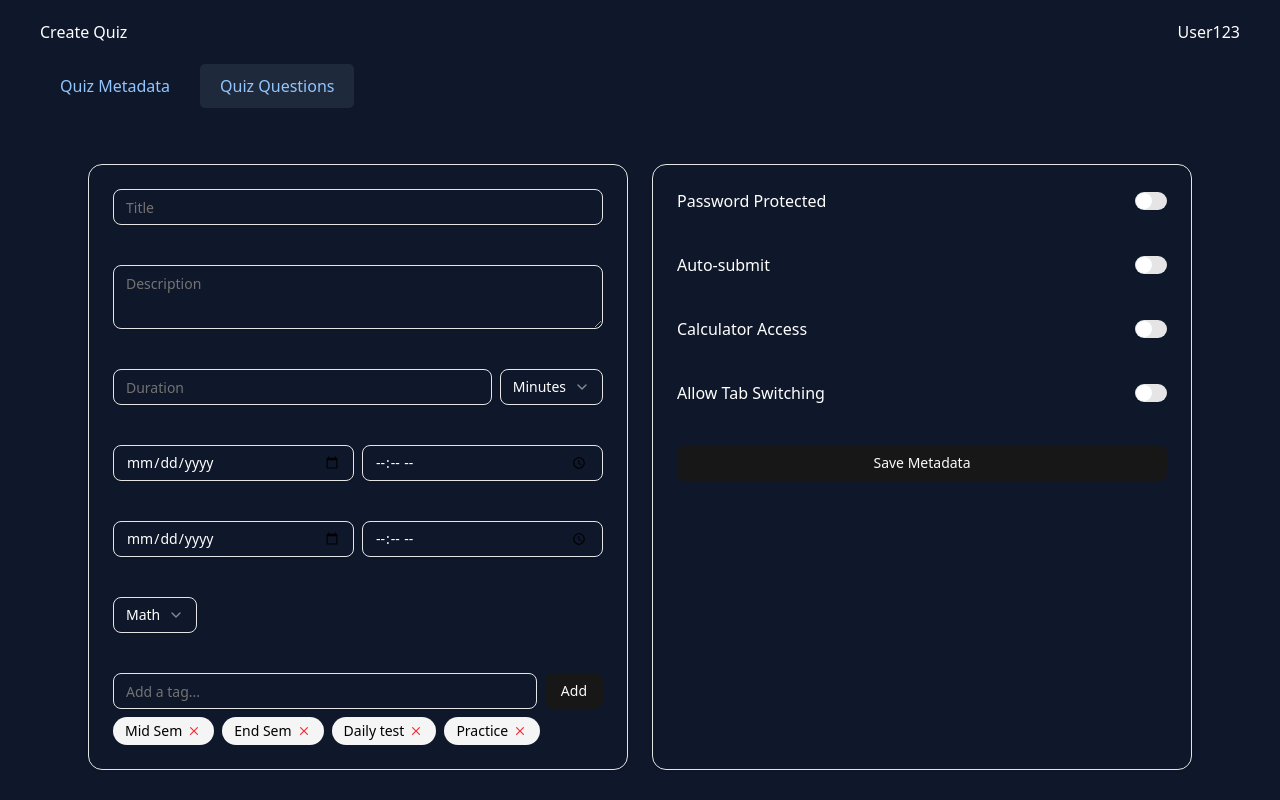
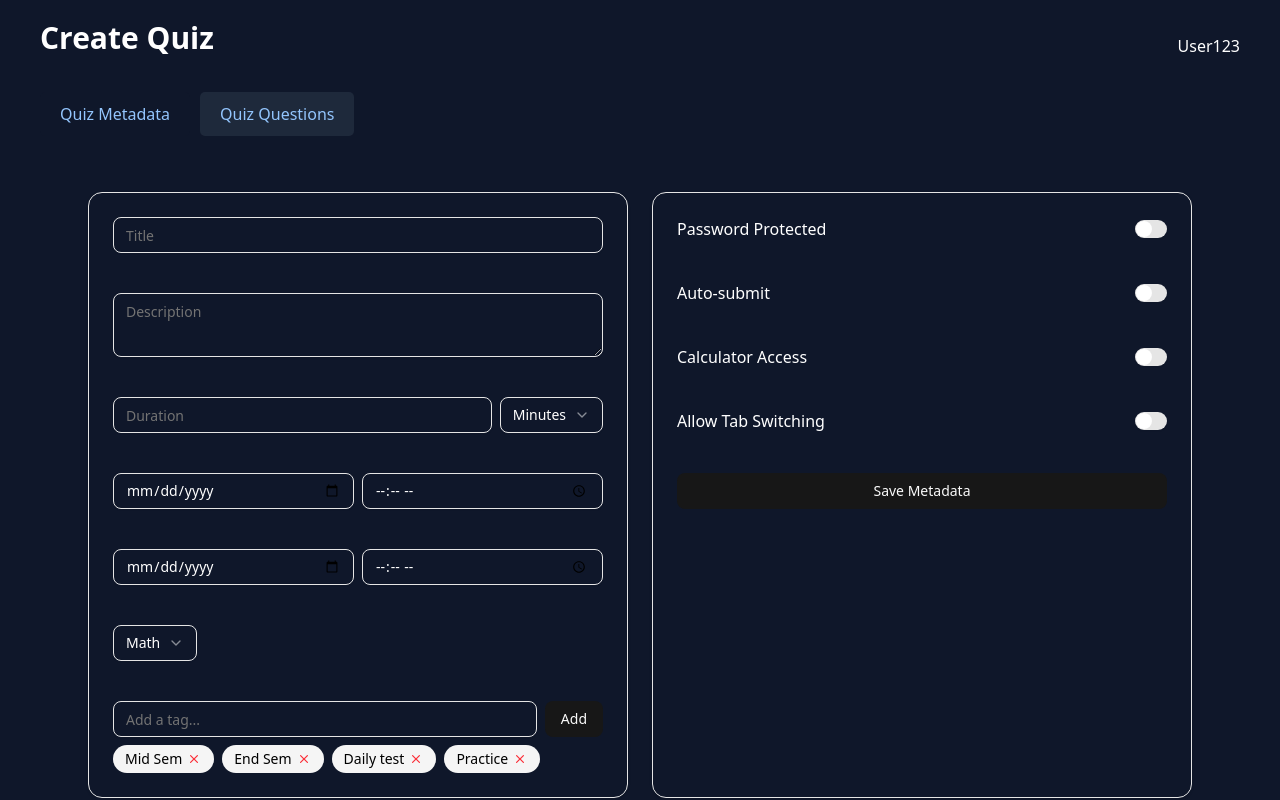
Before and after one commit to rasram/create-quiz-evalify, a Next.js app: page / in a window 1280 px wide. Shown: the top 800 px of the page. Built offline with nearby package versions, Linux system fonts and the light colour scheme.

Commit message:
Modified title font

```diff
--- a/src/components/TopBar.tsx
+++ b/src/components/TopBar.tsx
@@ -7,7 +7,9 @@ interface TopBarProps {
 export default function TopBar({ username }: TopBarProps) {
   return (
     <div className={styles.topBar}>
-      <h2>Create Quiz</h2>
+      <h1 className="text-2xl md:text-3xl font-semibold text-white mb-4">
+  Create Quiz
+</h1>
       <div>{username}</div>
     </div>
   );
```
